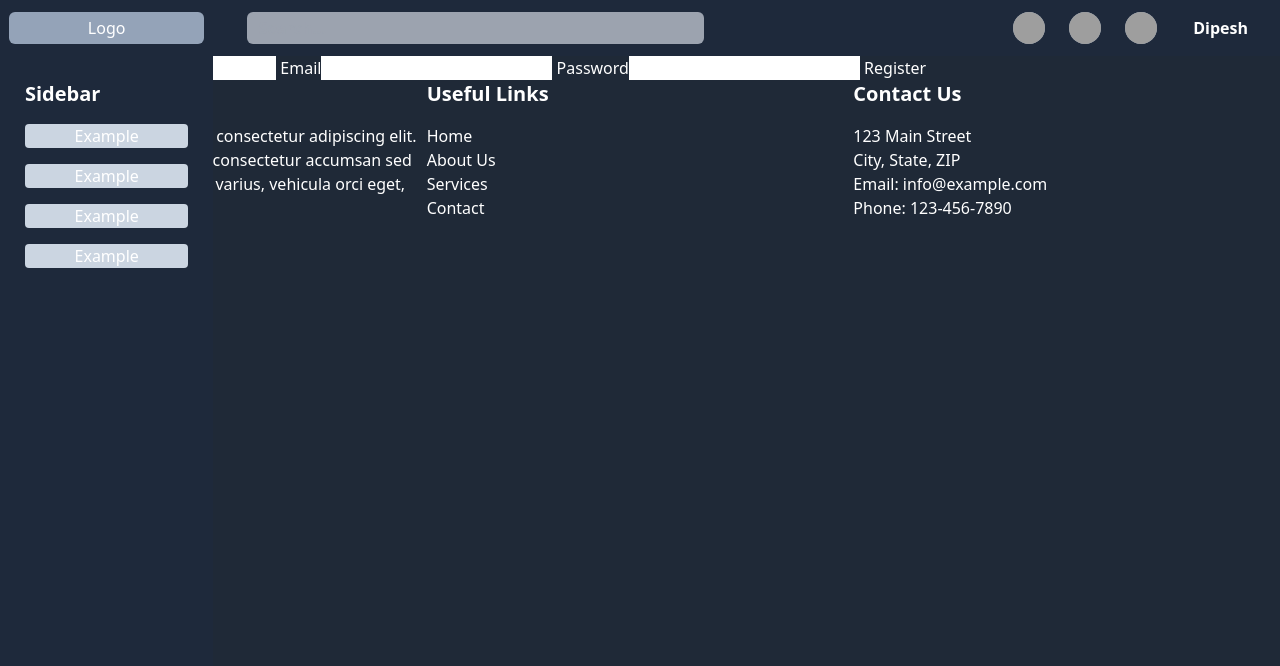
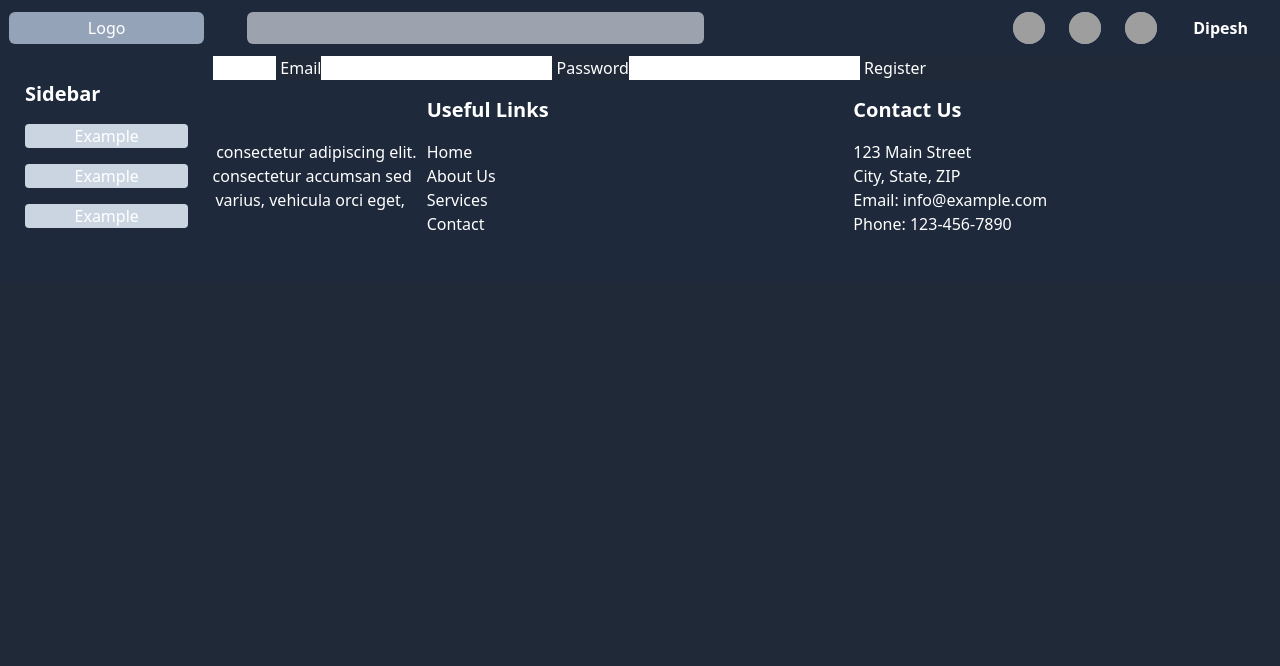
Before and after one commit to compitcomds/fglk-website, a Flask app: page /register in a window 1280 px wide. Shown: the top 666 px of the page. Run offline with Flask 3, Linux system fonts and the light colour scheme; grey boxes are pictures that could not be loaded.

Commit message:
efgrdgbbbbbbbbbb

```diff
--- a/fglk/static/css/main.css
+++ b/fglk/static/css/main.css
@@ -655,10 +655,7 @@ body {
 
 .nav-item {
   position: fixed;
-  top: 0px;
-  z-index: 50;
   display: flex;
-  height: 83.333333%;
   width: 16.666667%;
   flex-direction: column;
   align-items: center;
@@ -742,8 +739,10 @@ body {
 
 .mainContent {
   margin-left: auto;
+  height: 100vh;
   width: 83.333333%;
   flex-grow: 1;
+  overflow-y: auto;
   --tw-bg-opacity: 1;
   background-color: rgb(31 41 55 / var(--tw-bg-opacity));
   padding: 2rem;
@@ -854,9 +853,18 @@ img {
   margin-left: auto;
   margin-right: auto;
   display: flex;
-  width: 100%;
+  flex-wrap: wrap;
+  justify-content: space-between;
+  --tw-bg-opacity: 1;
+  background-color: rgb(30 41 59 / var(--tw-bg-opacity));
+  padding-top: 1rem;
+  padding-bottom: 1rem;
+}
+
+.footer {
+  display: flex;
   align-items: center;
-  justify-content: center;
+  justify-content: space-between;
 }
 
 .footerStart {
--- a/fglk/templates/base.html
+++ b/fglk/templates/base.html
@@ -31,7 +31,7 @@
                         <div class="sideItems">Example</div>
                         <div class="sideItems">Example</div>
                         <div class="sideItems">Example</div>
-                        <div class="sideItems">Example</div>
+
                     </div>
                 </div>
             </div>
@@ -70,11 +70,13 @@
         </div>
 
     </div>
+    <!--  End of Navbar -->
 
-
+    <!-- Main Content Section -->
     {% block content %}
 
     {% endblock content %}
+    <!--  Footer Section -->
     <footer class="mainFooter">
         <div class="footer ">
             <div class="footerStart ">
```
Also changed, not shown: fglk/static/src/input.css (+13 -8 lines).
